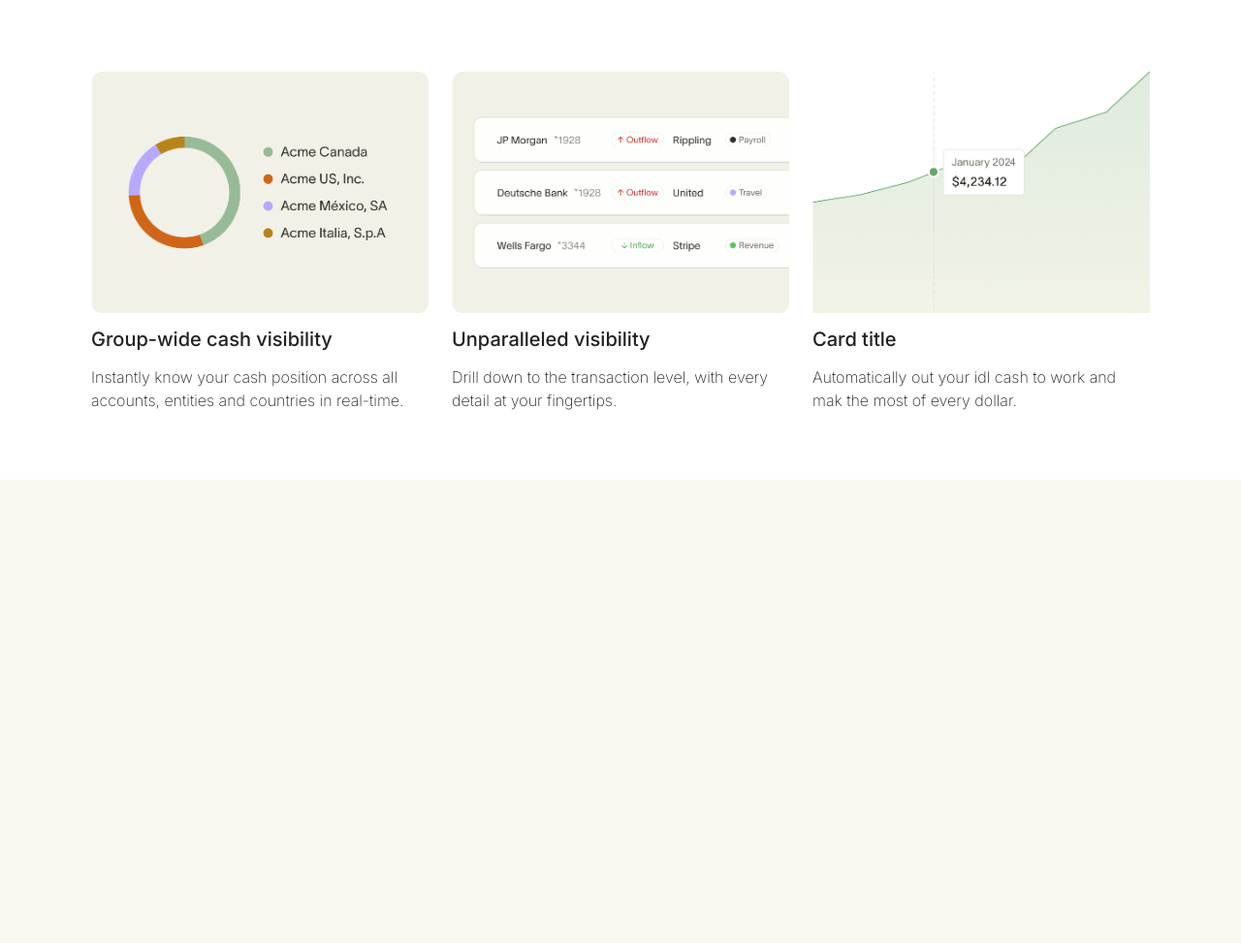
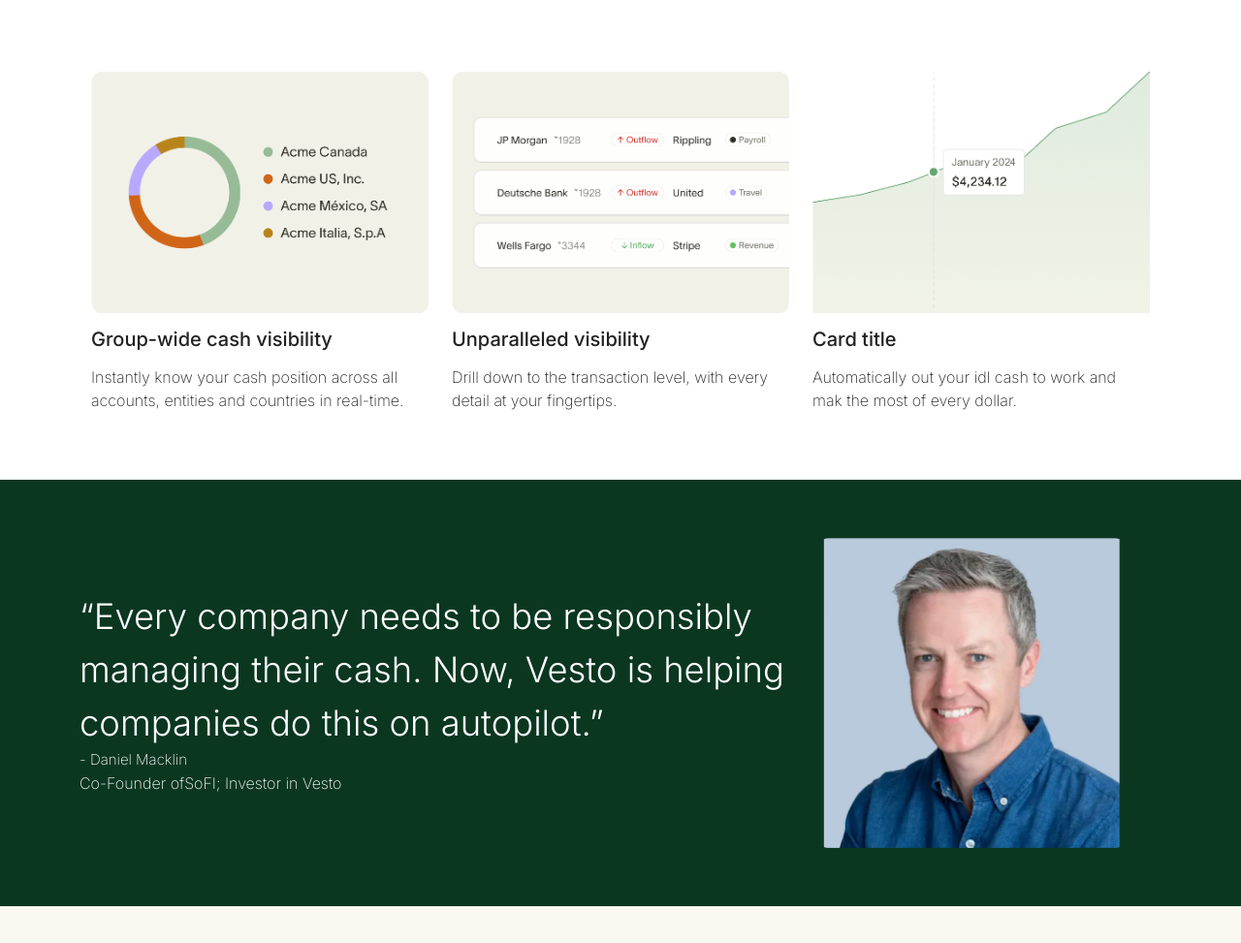
Before and after one commit to elanurbulbul/LandingPageVESTO, a website built with Vite: page src/index.html in a window 1280 px wide. Shown: the part 1643-2616 px from the top of the page at 97% size. Before the commit the page ends 2138 px from the top, so only its background shows below. Built offline with nearby package versions, Linux system fonts and the light colour scheme.

Commit message:
Added-testimionialSection

```diff
--- a/src/index.html
+++ b/src/index.html
@@ -216,7 +216,21 @@
                 </div>
             </div>
         </section>
-
+        <section class="testimionial-section bg-primary">
+            <div class="container">
+                <div class="row flex-md-row flex-column-reverse ">
+                    <div class="col col-lg-8 col-md-6 col-12 align-self-center ">
+                        <div class="testimionial-text"> “Every company needs to be responsibly managing their cash. Now,
+                            Vesto is helping companies do this on autopilot.”</div>
+                        <div class="author-name "> - Daniel Macklin</div>
+                        <div class="author-job">Co-Founder ofSoFI; Investor in Vesto</div>
+                    </div>
+                    <div class="col col-lg-4 col-md-6 col-12 mb-md-0 mb-3">
+                        <img class="testimonial-author-img " src="img/author-image.png" alt="">
+                    </div>
+                </div>
+            </div>
+        </section>
     </main>
 </body>
 
--- a/src/styles/style.scss
+++ b/src/styles/style.scss
@@ -97,3 +97,22 @@ section {
     }
   }
 }
+.testimionial-section {
+  color: white;
+  margin-top: 0;
+  padding: 60px 0;
+  .testimionial-text {
+    font-size: 36.4px;
+    font-weight: 300;
+  }
+  .author-name {
+    font-size: 15px;
+    font-weight: 200;
+  }
+  .testimonial-author-img {
+    width: 100%;
+    max-width: 320px;
+
+  }
+
+}
```
